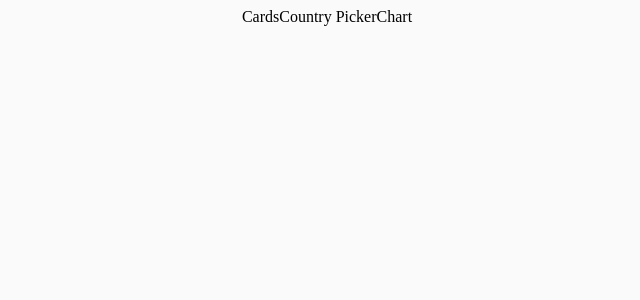
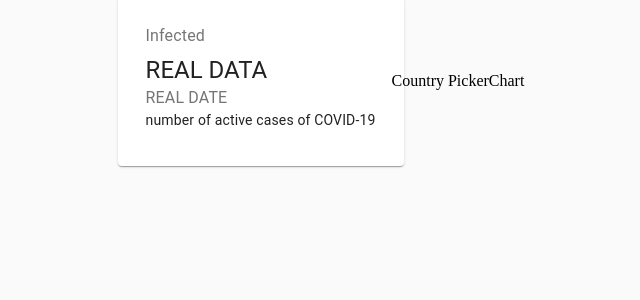
Before and after one commit to KitchiHerbst/covid-tracker, a React (Create React App) app: page / in a window 1280 px wide. Shown: the top 300 px of the page, without its empty margins (313-953 px from the left). Built offline with nearby package versions, Linux system fonts and the light colour scheme; no server answers.

Commit message:
first card

```diff
--- a/package.json
+++ b/package.json
@@ -3,6 +3,7 @@
   "version": "0.1.0",
   "private": true,
   "dependencies": {
+    "@material-ui/core": "^4.12.1",
     "@testing-library/jest-dom": "^5.11.4",
     "@testing-library/react": "^11.1.0",
     "@testing-library/user-event": "^12.1.10",
--- a/src/App.js
+++ b/src/App.js
@@ -5,16 +5,21 @@
 import { fetchData } from './api';
 
 export default class App extends React.Component {
+    state={
+        data: {}
+    }
 
     async componentDidMount(){
-        const data = await fetchData()
-        console.log(data)
+        const fetchedData = await fetchData()
+        this.setState({data: fetchedData})
     }
 
+
     render(){
+        const {data} = this.state
         return (
             <div className={styles.container}>
-                <Cards />
+                <Cards data={data}/>
                 <CountryPicker />
                 <Chart />
             </div>
--- a/src/api/index.js
+++ b/src/api/index.js
@@ -6,9 +6,7 @@
     try {
         const {data: {confirmed, recovered, deaths, lastUpdate}} = await axios.get(url);
 
-        const modifiedData = { confirmed, recovered, deaths, lastUpdate}
-
-        return modifiedData
+        return { confirmed, recovered, deaths, lastUpdate}
     }catch(error) {
 
     }
--- a/src/components/Cards/Cards.jsx
+++ b/src/components/Cards/Cards.jsx
@@ -1,9 +1,24 @@
 import React from 'react'
+import {Card, CardContent, Typography, Grid} from '@material-ui/core'
 
-function Cards(props) {
+import styles from './Cards.module.css'
+
+
+function Cards({ data }) {
+
+
     return (
-        <div>
-            Cards
+        <div className={styles.container}>
+            <Grid container spacing={3} justify-content='center'>
+                <Grid item component={Card}>
+                    <CardContent>
+                        <Typography color='textSecondary' gutterBottom>Infected</Typography>
+                        <Typography variant='h5' >REAL DATA</Typography>
+                        <Typography color='textSecondary'>REAL DATE</Typography>
+                        <Typography variant='body2'>number of active cases of COVID-19</Typography>
+                    </CardContent>
+                </Grid>
+            </Grid>
         </div>
     );
 }
```
Also changed, not shown: 2 other files (tests, documents, lock files or other folders).
